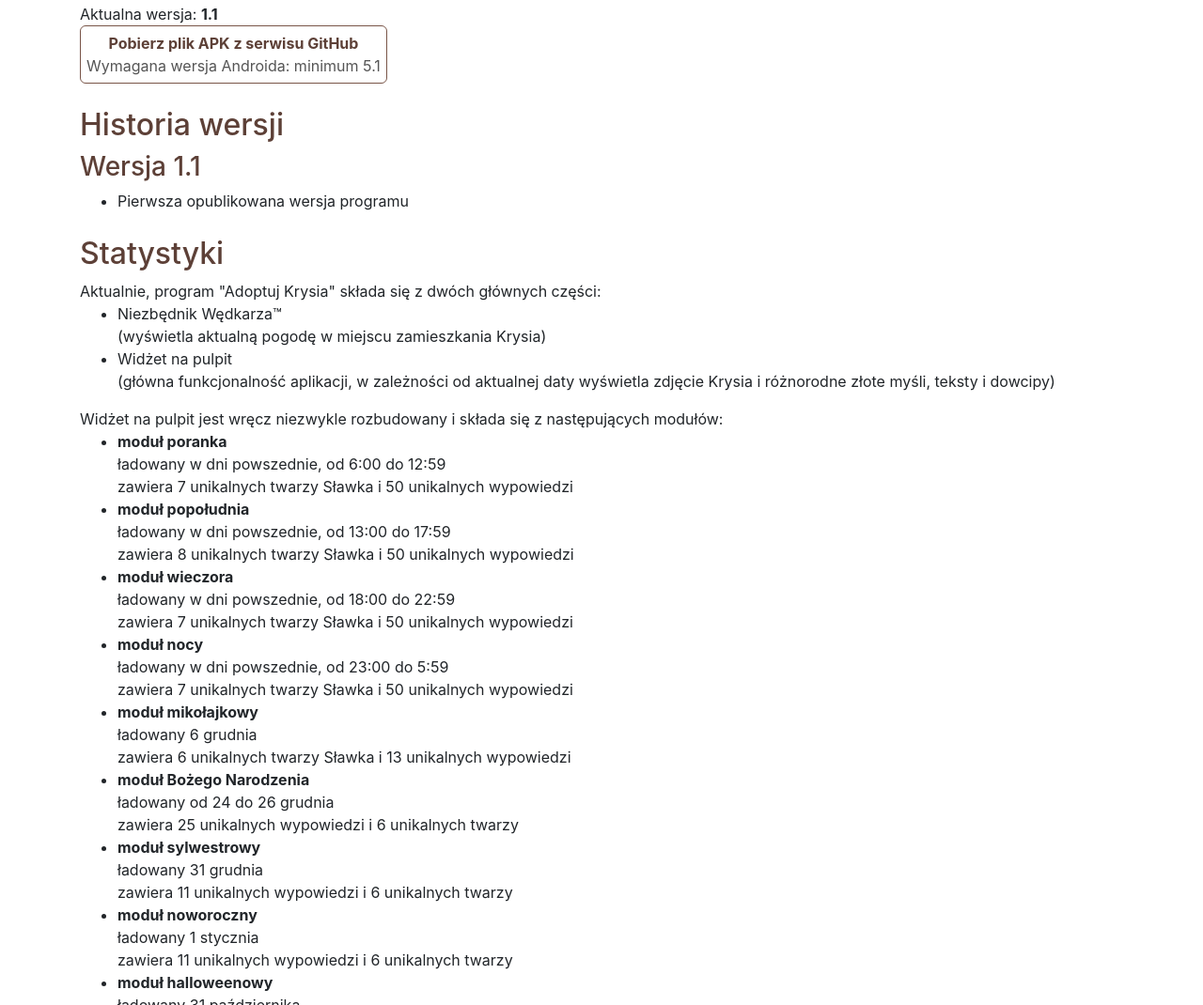
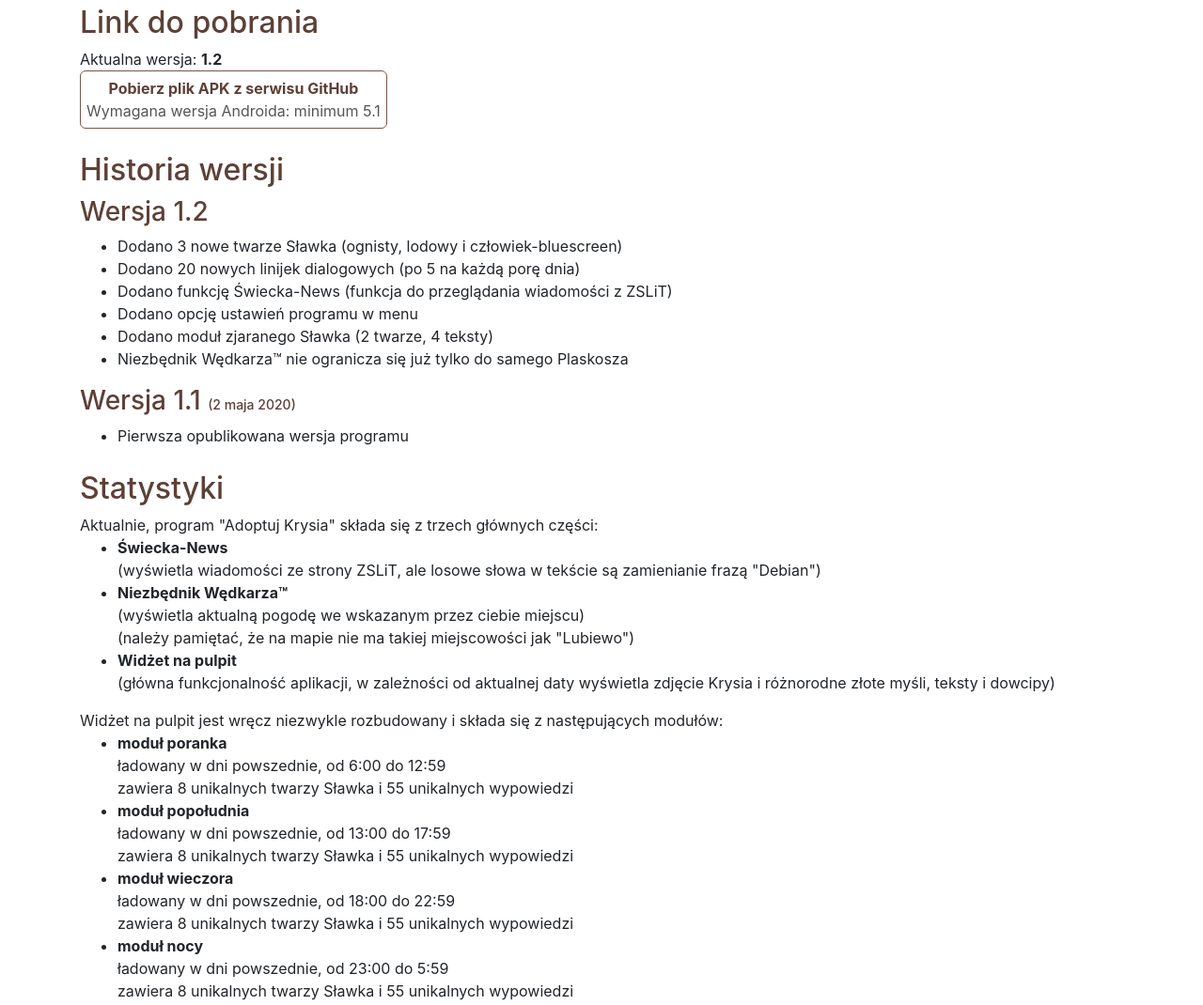
Before and after one commit to adoptuj-krysia/adoptuj-krysia.github.io, a plain HTML site: page index.html in a window 1280 px wide. Shown: the part 837-1907 px from the top of the page at 94% size. Drawn offline with Linux system fonts and the light colour scheme.

Commit message:
Updated site to match future 1.2 version

```diff
--- a/css/style.css
+++ b/css/style.css
@@ -48,3 +48,7 @@ section {
     height: 200px;
     border: 2px solid black;
 }
+
+.version-date {
+    font-size: 0.5em;
+}
--- a/index.html
+++ b/index.html
@@ -29,7 +29,7 @@
         <h2>Na czym polega ta aplikacja?</h2>
 
         <p class="section-paragraph">
-            Aplikacja "Adoptuj Krysia" jest aplikacją na systemy Android. Jej flagową funkcją jest wprowadzenie widżetu na pulpit, który pokazuje twarz pana profesora oraz wyświetla różne złote myśli, teksty, przemyślenia oraz dowcipy. Na chwilę obecną, w programie jest dokładnie <strong>339 unikalnych linijek dialogowych</strong> oraz <strong>prawie 70 unikalnych twarzy pana profesora</strong>. Niektóre z nich uruchamiają się tylko raz do roku, więc trzeba być uważnym :)
+            Aplikacja "Adoptuj Krysia" jest aplikacją na systemy Android. Jej flagową funkcją jest wprowadzenie widżetu na pulpit, który pokazuje twarz pana profesora oraz wyświetla różne złote myśli, teksty, przemyślenia oraz dowcipy. Na chwilę obecną, w programie jest dokładnie <strong>363 unikalnych linijek dialogowych</strong> oraz <strong>prawie 76 unikalnych twarzy pana profesora</strong>. Niektóre z nich uruchamiają się tylko raz do roku, więc trzeba być czujnym :)
         </p>
 
         <p class="section-paragraph">
@@ -41,7 +41,7 @@
         </p>
 
         <p class="section-paragraph">
-            Oprócz widżetu, aplikacja jest wyposażona w moduł Niezbędnik Wędkarza™. Wyświetla on dokładną pogodę w miejscu zamieszkania Sławka. Oprócz tego, pokazuje on informację, czy aktualna pogoda sprzyja udanemu wędkowaniu.
+            Oprócz widżetu, aplikacja jest wyposażona w funkcję Niezbędnik Wędkarza™. Wyświetla ona dokładną pogodę we wskazanym przez ciebie miejscu (nie dotyczy Lubiewa). Oprócz tego, funkcja generuje informację, czy aktualna pogoda sprzyja udanemu wędkowaniu. Od wersji 1.2 dostępna jest też funkcja Świecka-News, wyświetlająca pobrane ze strony ZSLiT wiadomości. Żeby nie było zbyt nudno, zaawansowany algorytm debianifikacji przetwarza wszystkie newsy i w losowych miejscach podmienia wyrazy na słowo "Debian">
         </p>
     </section>
 
@@ -71,7 +71,7 @@
         <h2>Link do pobrania</h2>
 
         <div>
-            Aktualna wersja: <span class="version-name">1.1</span>
+            Aktualna wersja: <span class="version-name">1.2</span>
         </div>
 
         <a href="https://github.com/adoptuj-krysia/adoptuj-krysia-android/releases/download/1.1/v1-1-0-adoptuj-krysia-android.apk" class="anchor-button">
@@ -84,7 +84,19 @@
         <h2>Historia wersji</h2>
 
         <div>
-            <h3>Wersja 1.1</h3>
+            <h3>Wersja 1.2</h3>
+            <ul>
+                <li>Dodano 3 nowe twarze Sławka (ognisty, lodowy i człowiek-bluescreen)</li>
+                <li>Dodano 20 nowych linijek dialogowych (po 5 na każdą porę dnia)</li>
+                <li>Dodano funkcję Świecka-News (funkcja do przeglądania wiadomości z ZSLiT)</li>
+                <li>Dodano opcję ustawień programu w menu</li>
+                <li>Dodano moduł zjaranego Sławka (2 twarze, 4 teksty)</li>
+                <li>Niezbędnik Wędkarza™ nie ogranicza się już tylko do samego Plaskosza</li>
+            </ul>
+        </div>
+
+        <div>
+            <h3>Wersja 1.1 <span class="version-date">(2 maja 2020)</span></h3>
             <ul>
                 <li>Pierwsza opublikowana wersja programu</li>
             </ul>
@@ -95,14 +107,19 @@
         <h2>Statystyki</h2>
 
         <div>
-            Aktualnie, program "Adoptuj Krysia" składa się z dwóch głównych części:
+            Aktualnie, program "Adoptuj Krysia" składa się z trzech głównych części:
             <ul>
                 <li>
-                    Niezbędnik Wędkarza™<br/>
-                    (wyświetla aktualną pogodę w miejscu zamieszkania Krysia)
+                    <div class="module-name">Świecka-News</div>
+                    (wyświetla wiadomości ze strony ZSLiT, ale losowe słowa w tekście są zamienianie frazą "Debian")
                 </li>
                 <li>
-                    Widżet na pulpit<br/>
+                    <div class="module-name">Niezbędnik Wędkarza™</div>
+                    (wyświetla aktualną pogodę we wskazanym przez ciebie miejscu)<br/>
+                    (należy pamiętać, że na mapie nie ma takiej miejscowości jak "Lubiewo")
+                </li>
+                <li>
+                    <div class="module-name">Widżet na pulpit</div>
                     (główna funkcjonalność aplikacji, w zależności od aktualnej daty wyświetla zdjęcie Krysia i różnorodne złote myśli, teksty i dowcipy)
                 </li>
             </ul>
@@ -112,25 +129,25 @@
                 <li>
                     <div class="module-name">moduł poranka</div>
                     <div class="module-time">ładowany w dni powszednie, od 6:00 do 12:59</div>
-                    <div class="module-stats">zawiera 7 unikalnych twarzy Sławka i 50 unikalnych wypowiedzi</div>
+                    <div class="module-stats">zawiera 8 unikalnych twarzy Sławka i 55 unikalnych wypowiedzi</div>
                 </li>
 
                 <li>
                     <div class="module-name">moduł popołudnia</div>
                     <div class="module-time">ładowany w dni powszednie, od 13:00 do 17:59</div>
-                    <div class="module-stats">zawiera 8 unikalnych twarzy Sławka i 50 unikalnych wypowiedzi</div>
+                    <div class="module-stats">zawiera 8 unikalnych twarzy Sławka i 55 unikalnych wypowiedzi</div>
                 </li>
 
                 <li>
                     <div class="module-name">moduł wieczora</div>
                     <div class="module-time">ładowany w dni powszednie, od 18:00 do 22:59</div>
-                    <div class="module-stats">zawiera 7 unikalnych twarzy Sławka i 50 unikalnych wypowiedzi</div>
+                    <div class="module-stats">zawiera 8 unikalnych twarzy Sławka i 55 unikalnych wypowiedzi</div>
                 </li>
 
                 <li>
                     <div class="module-name">moduł nocy</div>
                     <div class="module-time">ładowany w dni powszednie, od 23:00 do 5:59</div>
-                    <div class="module-stats">zawiera 7 unikalnych twarzy Sławka i 50 unikalnych wypowiedzi</div>
+                    <div class="module-stats">zawiera 8 unikalnych twarzy Sławka i 55 unikalnych wypowiedzi</div>
                 </li>
 
                 <li>
@@ -201,6 +218,12 @@
                 </li>
 
                 <li>
+                    <div class="module-name">moduł ganja-Sławka</div>
+                    <div class="module-time">podpowiedź: 420</div>
+                    <div class="module-stats">zawiera 2 unikalne twarze i 4 unikalne wypowiedzi</div>
+                </li>
+
+                <li>
                     <div class="module-name">moduł legendarnego mitycznego fioletowego Sławka</div>
                     <div class="module-time">???</div>
                     <div class="module-stats">???</div>
```
